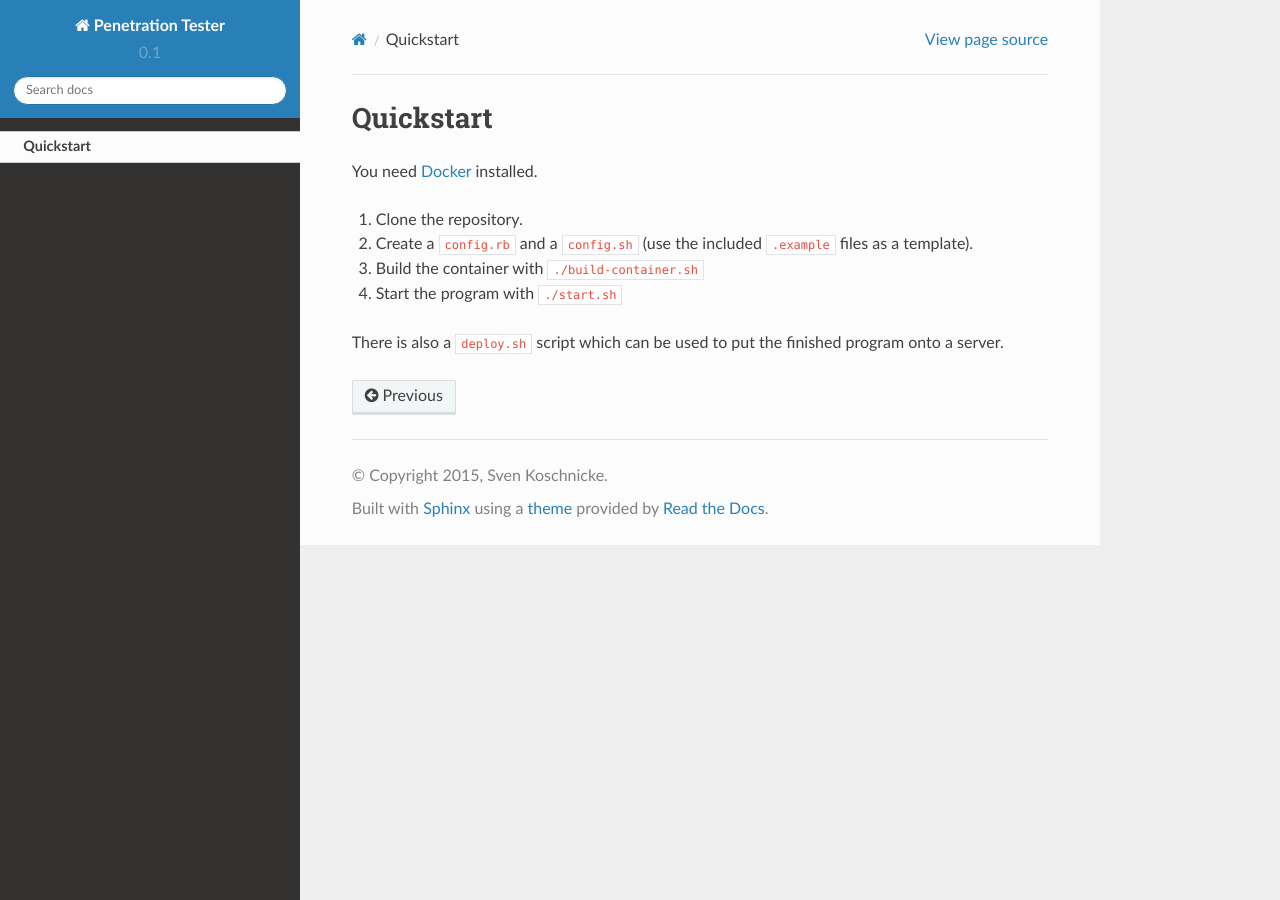
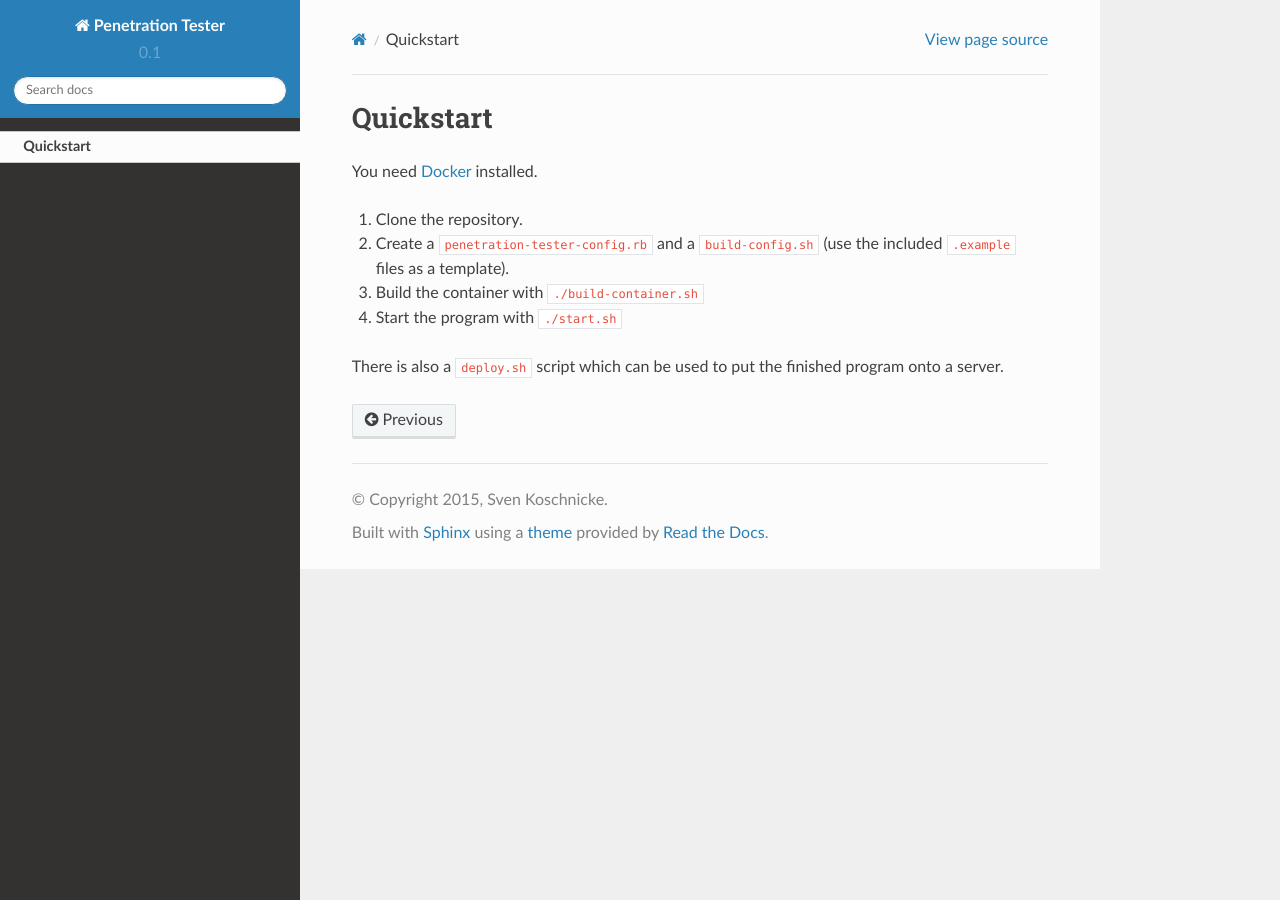
Before and after one commit to SKoschnicke/penetration-tester, a Sphinx documentation site: the page built from docs/quickstart.rst, in a window 1280 px wide. Built offline with Sphinx 7.4.7 and the Read the Docs theme 2.0.0, drawn with Linux system fonts in a browser that asks for light colours.

Commit message:
renamed configuration files

```diff
--- a/docs/quickstart.rst
+++ b/docs/quickstart.rst
@@ -4,8 +4,8 @@ Quickstart
 You need `Docker <https://docker.io/>`_ installed.
 
 #. Clone the repository.
-#. Create a ``config.rb`` and a ``config.sh`` (use the included
-   ``.example`` files as a template).
+#. Create a ``penetration-tester-config.rb`` and a ``build-config.sh``
+   (use the included ``.example`` files as a template).
 #. Build the container with ``./build-container.sh``
 #. Start the program with ``./start.sh``
 
```
Also changed, not shown: 9 other files.
